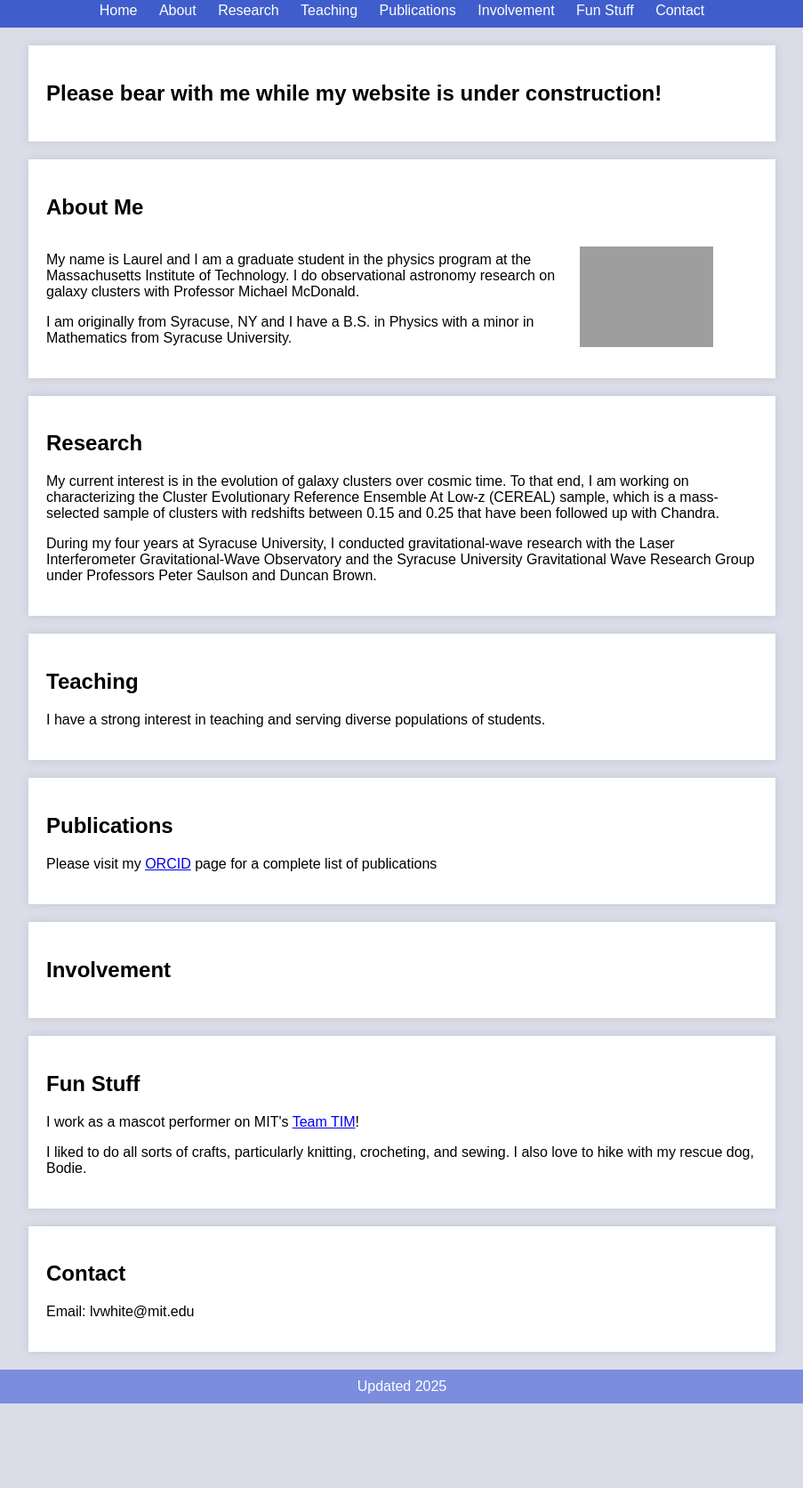
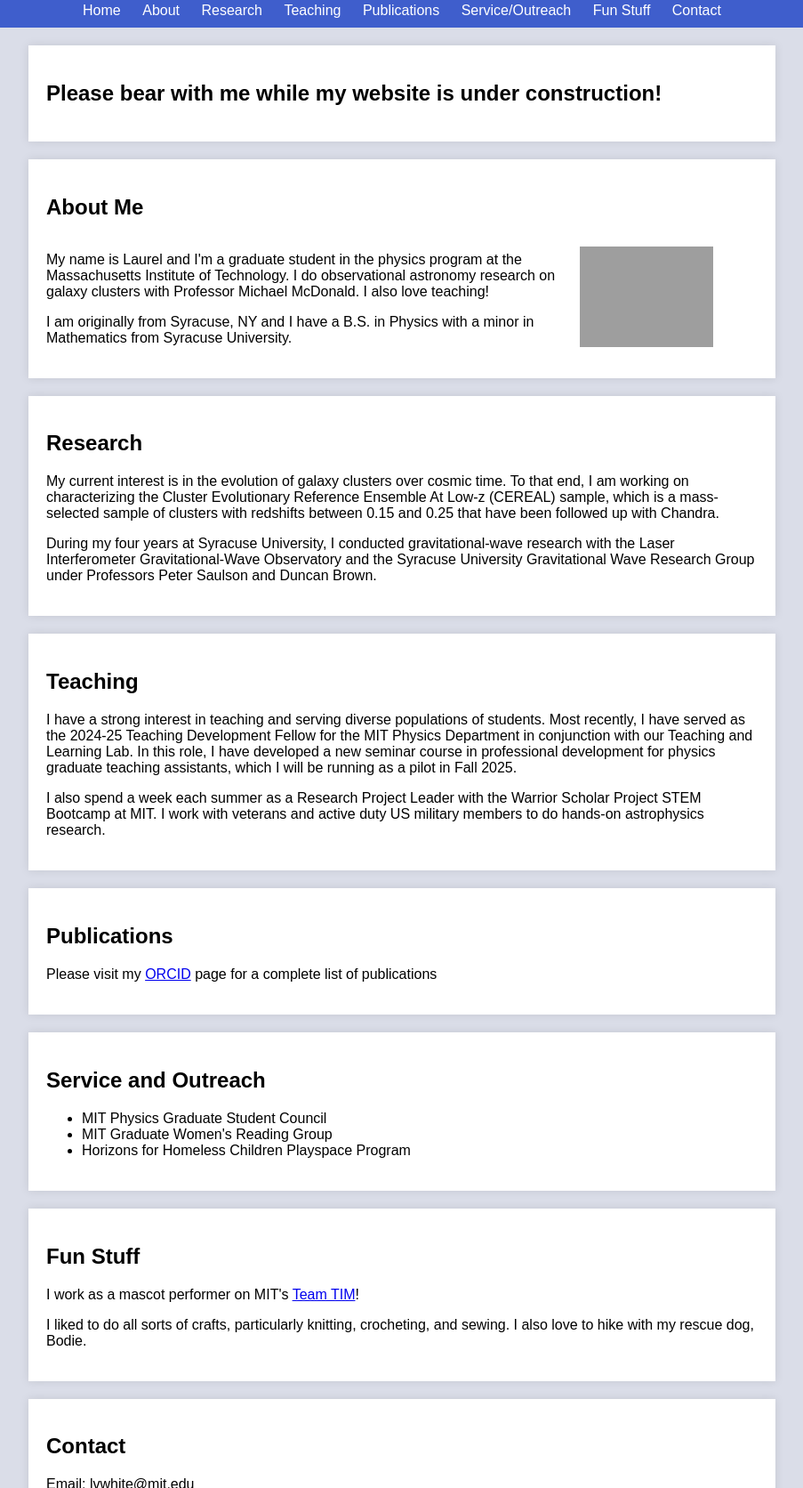
Before and after one commit to laurelvwhite/laurelvwhite.github.io, a plain HTML site: page index.html in a window 1280 px wide. Shown: the part 127-1799 px from the top of the page at 89% size, without its empty margins (188-1091 px from the left). Before the commit the page ends 1704 px from the top, so only its background shows below. Drawn offline with Linux system fonts and the light colour scheme; grey boxes are pictures that could not be loaded.

Commit message:
Adding more ingo

```diff
--- a/index.html
+++ b/index.html
@@ -79,7 +79,7 @@
         <a href="#Research">Research</a>
         <a href="#Teaching">Teaching</a>
         <a href="#Publications">Publications</a>
-        <a href="#Involvement">Involvement</a>
+        <a href="#Service">Service/Outreach</a>
         <a href="#Fun">Fun Stuff</a>
         <a href="#Contact">Contact</a>
     </nav>
@@ -90,7 +90,7 @@
         <h2>About Me</h2>
         <div class="flex_container">
             <div class="text">
-                <p>My name is Laurel and I am a graduate student in the physics program at the Massachusetts Institute of Technology. I do observational astronomy research on galaxy clusters with Professor Michael McDonald.</p>
+                <p>My name is Laurel and I'm a graduate student in the physics program at the Massachusetts Institute of Technology. I do observational astronomy research on galaxy clusters with Professor Michael McDonald. I also love teaching!</p>
                 <p>I am originally from Syracuse, NY and I have a B.S. in Physics with a minor in Mathematics from Syracuse University.</p>
             </div>
             <div class="image">
@@ -105,14 +105,20 @@
     </div>
     <div id="Teaching" class="container">
         <h2>Teaching</h2>
-        <p>I have a strong interest in teaching and serving diverse populations of students.</p>
+        <p>I have a strong interest in teaching and serving diverse populations of students. Most recently, I have served as the 2024-25 Teaching Development Fellow for the MIT Physics Department in conjunction with our Teaching and Learning Lab. In this role, I have developed a new seminar course in professional development for physics graduate teaching assistants, which I will be running as a pilot in Fall 2025.</p>
+        <p>I also spend a week each summer as a Research Project Leader with the Warrior Scholar Project STEM Bootcamp at MIT. I work with veterans and active duty US military members to do hands-on astrophysics research.</p>
     </div>
     <div id="Publications" class="container">
         <h2>Publications</h2>
         <p>Please visit my <a href="https://orcid.org/0000-0001-6699-1300" title="Go to ORCID">ORCID</a> page for a complete list of publications</p>
     </div>
-    <div id="Involvement" class="container">
-        <h2>Involvement</h2>
+    <div id="Service" class="container">
+        <h2>Service and Outreach</h2>
+        <ul>
+            <li>MIT Physics Graduate Student Council</li>
+            <li>MIT Graduate Women's Reading Group</li>
+            <li>Horizons for Homeless Children Playspace Program</li>
+        </ul>
     </div>
     <div id="Fun" class="container">
         <h2>Fun Stuff</h2>
```
